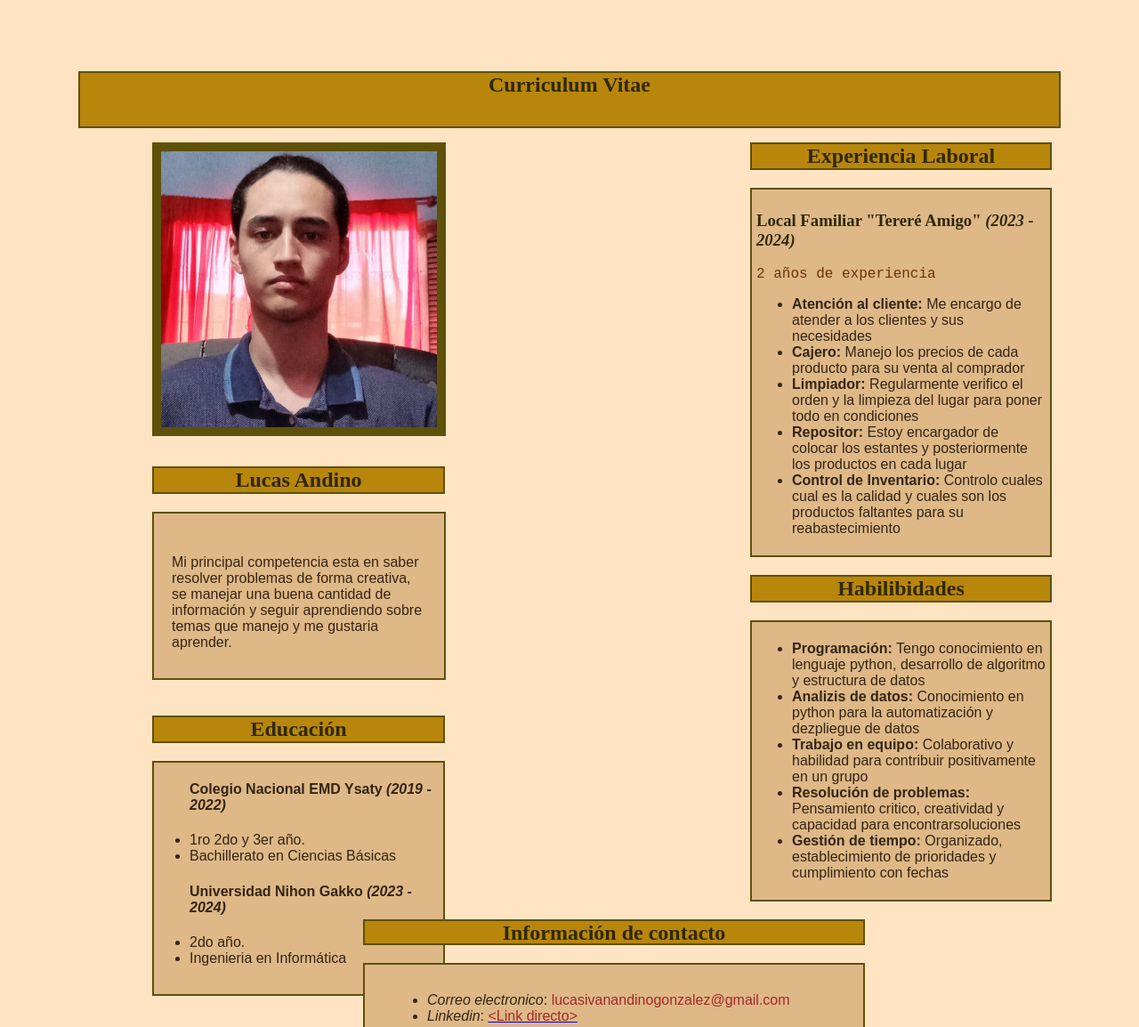
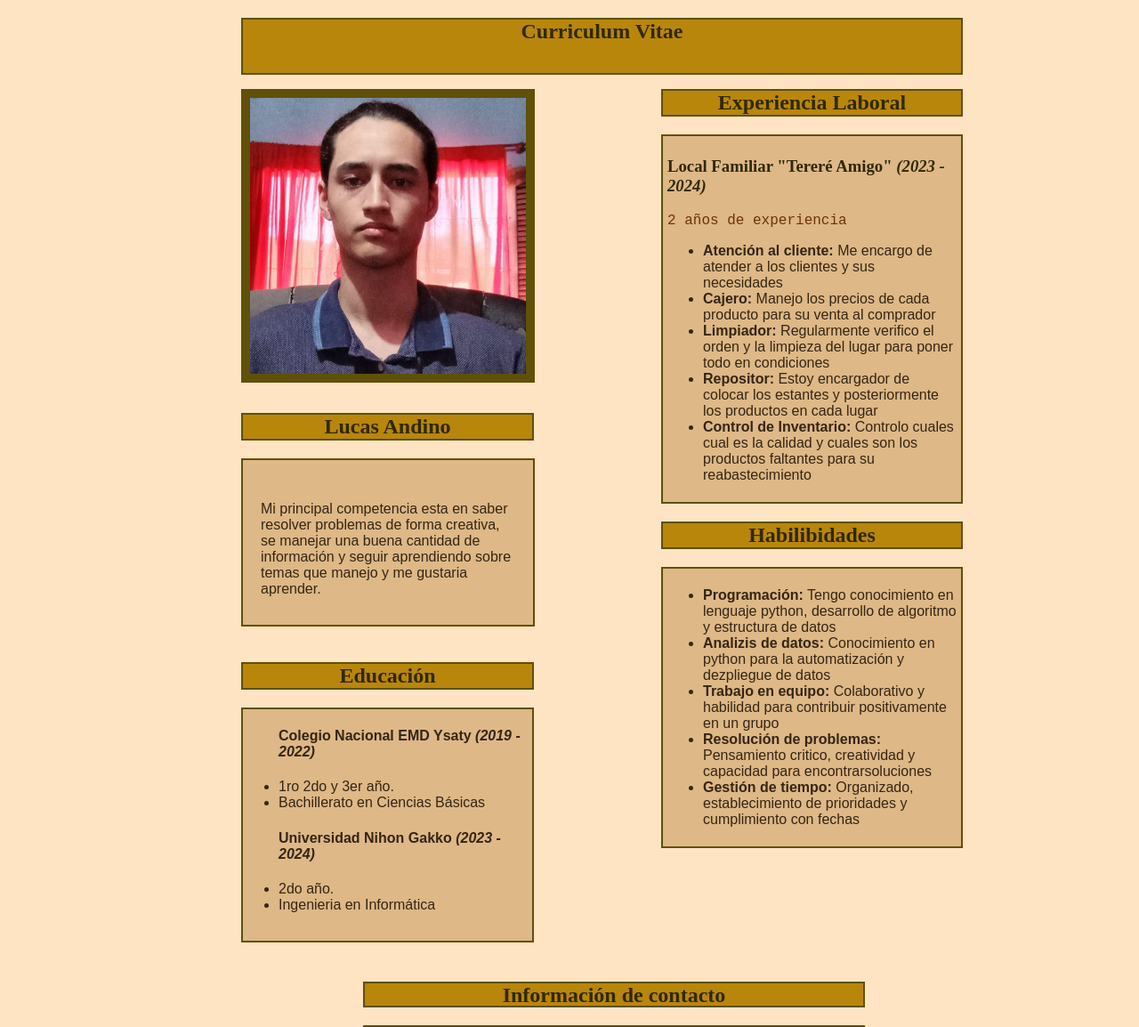
Before and after one commit to Lucas-Andino-G/CV-Lucas-Andino-CSS, a plain HTML site: page index.html in a window 1280 px wide. Shown: the top 1154 px of the page at 89% size. Drawn offline with Linux system fonts and the light colour scheme.

Commit message:
version3

```diff
--- a/style.css
+++ b/style.css
@@ -24,7 +24,7 @@ body{
 .imagen{
     background-color: burlywood;
     border: 10px solid rgb(95, 80, 10);
-    margin-left: 163px;
+    margin-left: 263px;
     margin-top: -620px;
     width: 310px;
     height: 310px;
@@ -36,14 +36,15 @@ body{
     background-color:darkgoldenrod;
     border: 2px solid rgb(95, 80, 10);
     height: 60px;
-    margin: 80px;
+    margin-left: 263px;
+    width: 807px;
 }
 
 /*Aqui estoy modificando mi nombre*/
 .lc{
     margin-top: 380px;
     text-align: center;
-    margin-left: 163px;
+    margin-left: 263px;
     width: 325px;
     background-color: darkgoldenrod;
     border: 2px solid rgb(95, 80, 10);
@@ -55,7 +56,7 @@ body{
     width: 286px;
     height: 125px;
     background-color: burlywood;
-    margin-left: 163px;
+    margin-left: 263px;
     padding: 30px 20px;
     border: 2px solid rgb(95, 80, 10);
 }
@@ -69,7 +70,7 @@ body{
     width: 325px;
     height: 260px;
     background-color: burlywood;;
-    margin-left: 163px;
+    margin-left: 263px;
     padding: 50px -10px;
     border: 2px solid rgb(95, 80, 10);
 }
@@ -80,13 +81,13 @@ body{
     background-color: darkgoldenrod;
     border: 2px solid rgb(95, 80, 10);
     width: 335px;
-    margin-left: 835px;
+    margin-left: 735px;
     margin-top: -959px;
 }
 
 /*Aqui estoy modificando el atributo del encabezado de experiencia laboras*/
 .ta{
-    margin-left: 835px;
+    margin-left: 735px;
     width: 325px;
     background-color: burlywood;
     border: 2px solid rgb(95, 80, 10);
@@ -100,10 +101,10 @@ body{
     width: 335px;
     background-color: darkgoldenrod;
     border: 2px solid rgb(95, 80, 10);
-    margin-left: 835px;
+    margin-left: 735px;
 }
 .skill2{
-    margin-left: 835px;
+    margin-left: 735px;
     width: 325px;
     background-color: burlywood;
     border: 2px solid rgb(95, 80, 10);
@@ -118,6 +119,7 @@ body{
     height: 25px;
     width: 560px;
     margin-left: 400px;
+    margin-top: 150px;
 }
 
 .info2{
```
